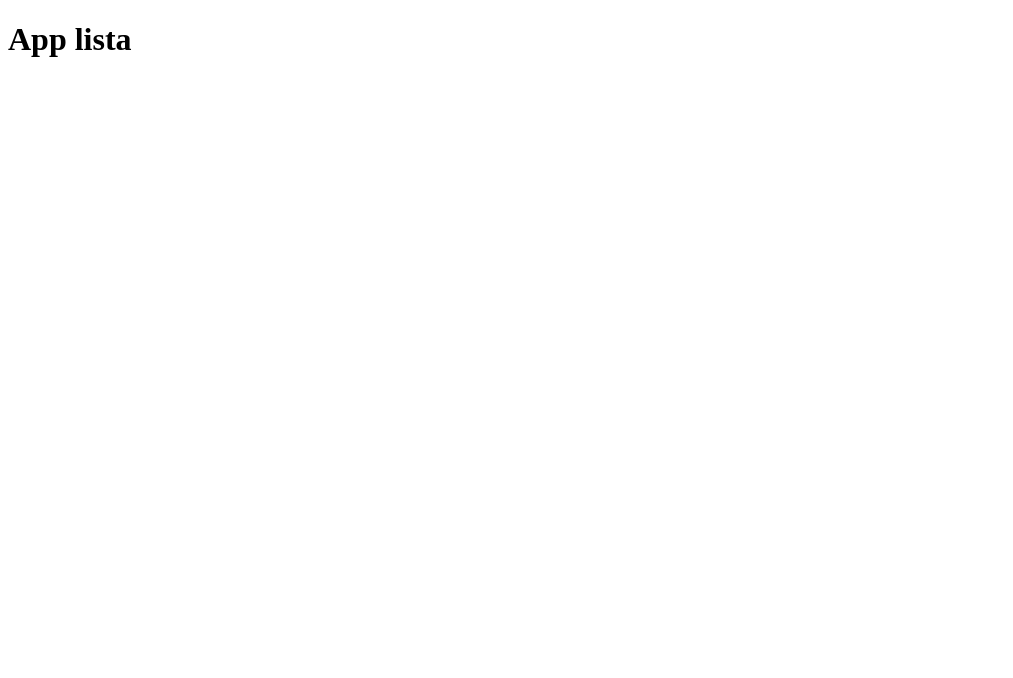
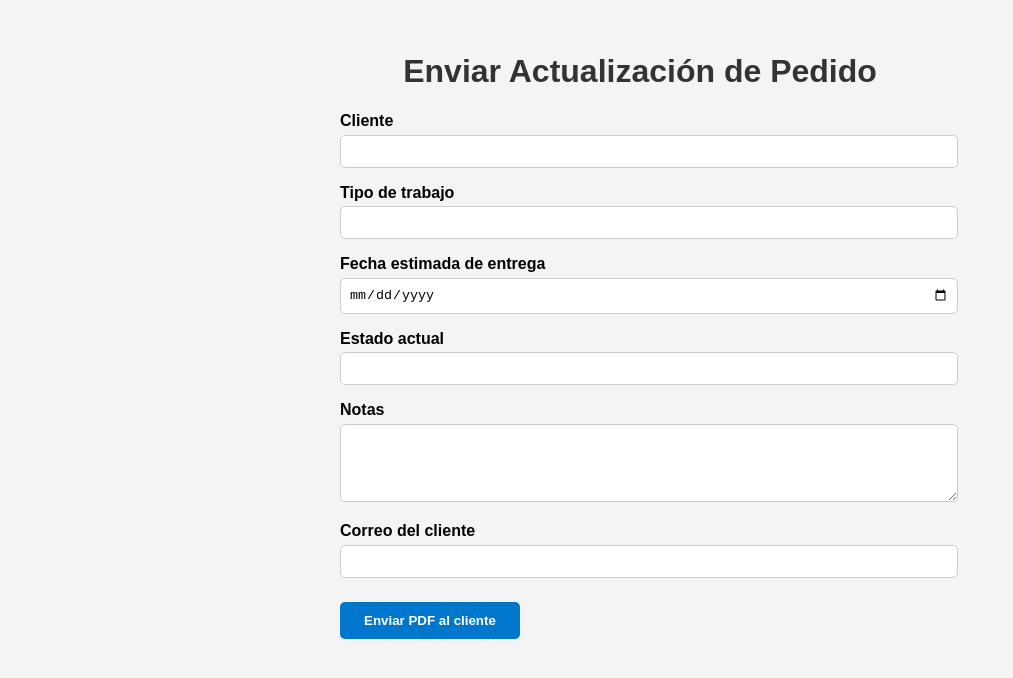
Before and after one commit to MarceloVitaliano/hmproduccion, a plain HTML site: page frontend/index.html in a window 1280 px wide. Shown: the whole page, without its empty margins (0-1013 px from the left). Drawn offline with Linux system fonts and the light colour scheme.

Commit message:
Nuevo index conectado al backend de producción

```diff
--- a/frontend/index.html
+++ b/frontend/index.html
@@ -1 +1,95 @@
-<!DOCTYPE html><html><head><title>HM Producción & Entregas</title></head><body><h1>App lista</h1></body></html>
+
+<!DOCTYPE html>
+<html lang="es">
+<head>
+  <meta charset="UTF-8" />
+  <meta name="viewport" content="width=device-width, initial-scale=1.0"/>
+  <title>HM Producción & Entregas</title>
+  <style>
+    body {
+      font-family: Arial, sans-serif;
+      background: #f4f4f4;
+      padding: 2rem;
+      max-width: 600px;
+      margin: auto;
+    }
+    h1 {
+      text-align: center;
+      color: #333;
+    }
+    label {
+      display: block;
+      margin-top: 1rem;
+      font-weight: bold;
+    }
+    input, textarea {
+      width: 100%;
+      padding: 0.5rem;
+      margin-top: 0.3rem;
+      border-radius: 5px;
+      border: 1px solid #ccc;
+    }
+    button {
+      margin-top: 1.5rem;
+      padding: 0.7rem 1.5rem;
+      background-color: #0077cc;
+      color: white;
+      border: none;
+      border-radius: 5px;
+      cursor: pointer;
+      font-weight: bold;
+    }
+  </style>
+</head>
+<body>
+  <h1>Enviar Actualización de Pedido</h1>
+  <form id="pedido-form">
+    <label>Cliente</label>
+    <input type="text" id="cliente" required />
+
+    <label>Tipo de trabajo</label>
+    <input type="text" id="tipo" required />
+
+    <label>Fecha estimada de entrega</label>
+    <input type="date" id="fecha_entrega" required />
+
+    <label>Estado actual</label>
+    <input type="text" id="estado" required />
+
+    <label>Notas</label>
+    <textarea id="notas" rows="4"></textarea>
+
+    <label>Correo del cliente</label>
+    <input type="email" id="email" required />
+
+    <button type="submit">Enviar PDF al cliente</button>
+  </form>
+
+  <script>
+    document.getElementById('pedido-form').addEventListener('submit', async (e) => {
+      e.preventDefault();
+
+      const data = {
+        cliente: document.getElementById('cliente').value,
+        tipo: document.getElementById('tipo').value,
+        fecha_entrega: document.getElementById('fecha_entrega').value,
+        estado: document.getElementById('estado').value,
+        notas: document.getElementById('notas').value,
+        email: document.getElementById('email').value
+      };
+
+      const res = await fetch('https://hmproduccion-backend.onrender.com/generate-pdf', {
+        method: 'POST',
+        headers: { 'Content-Type': 'application/json' },
+        body: JSON.stringify(data)
+      });
+
+      if (res.ok) {
+        alert('✅ PDF enviado correctamente al cliente.');
+      } else {
+        alert('❌ Ocurrió un error al enviar el correo.');
+      }
+    });
+  </script>
+</body>
+</html>
```
